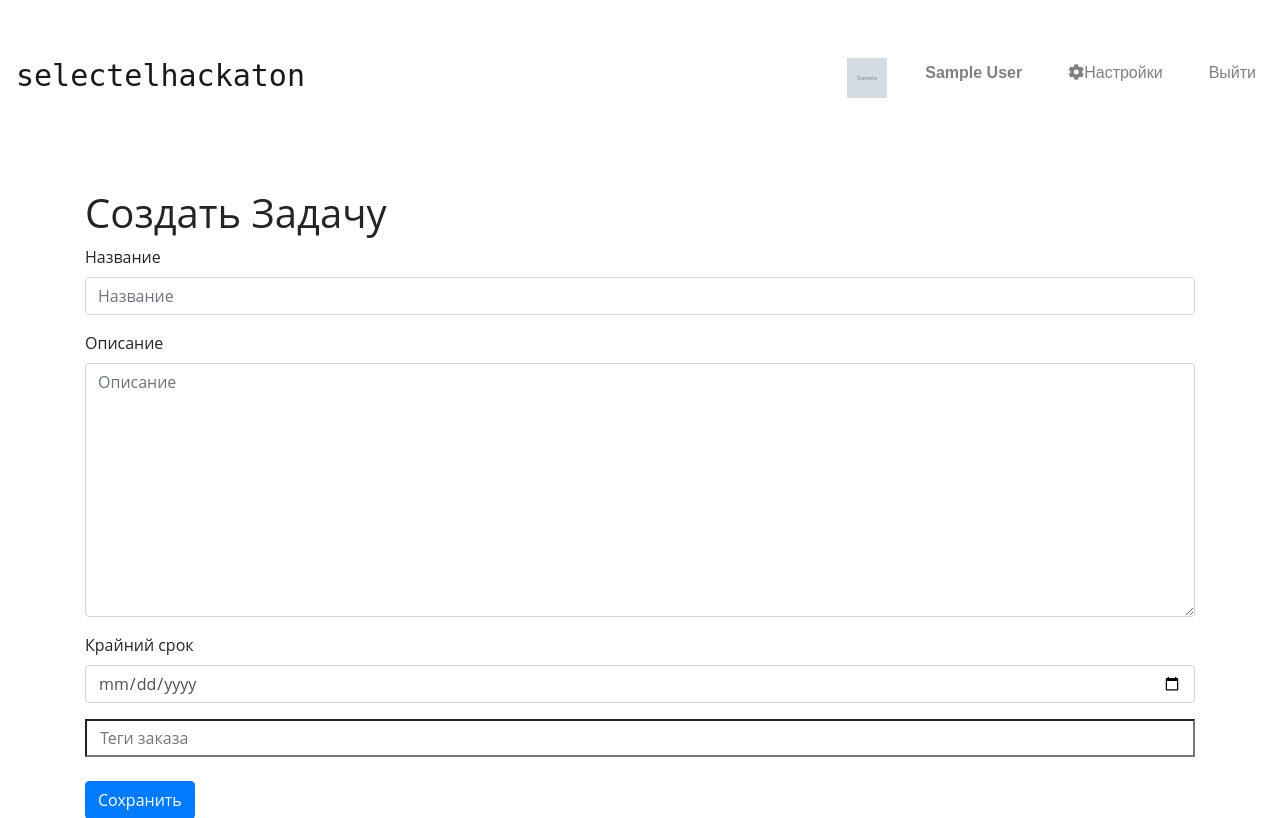
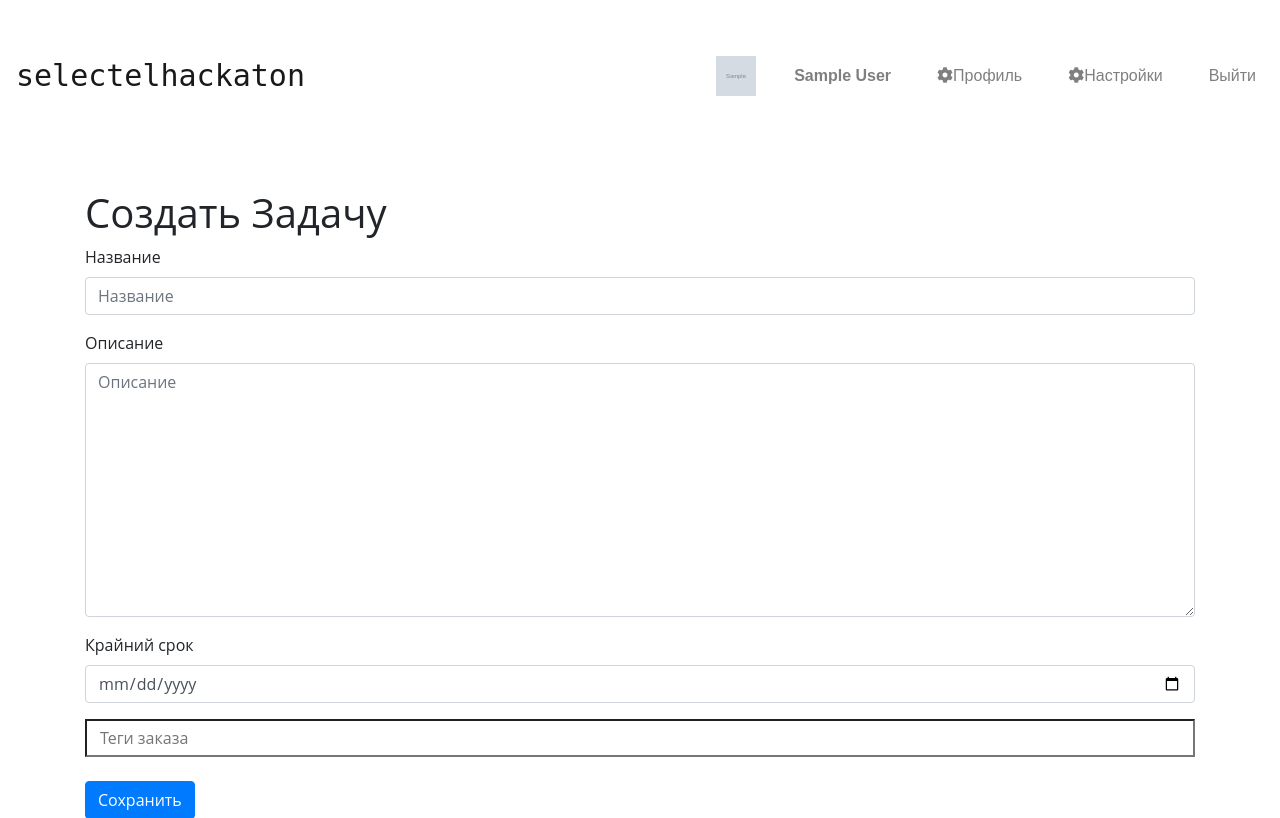
Before and after one commit to mar4elkin/SelectelHackaton, a Django app: page /core/task/add in a window 1280 px wide. Shown: the top 818 px of the page. Run offline with Django 3.2, Linux system fonts and the light colour scheme; a user stored in the database is signed in; tables that the repository leaves empty hold one stand-in row (values such as "Sample post"); grey boxes marked "Sample" are stand-in pictures; some libraries are stand-ins or nearby versions.

Commit message:
fix(templates): редирект на дом. страницу

```diff
--- a/selectelhackaton/templates/bases/bootstrap-navbar-auth.html
+++ b/selectelhackaton/templates/bases/bootstrap-navbar-auth.html
@@ -1,6 +1,6 @@
 {% load i18n %}
 <nav class="navbar navbar-expand-md navbar-light indexNavbar">
-    <a class="navbar-brand indexBrand" href="#">selectelhackaton</a>
+    <a class="navbar-brand indexBrand" href="{% url 'landing_index' %}">selectelhackaton</a>
 
     <button class="navbar-toggler" type="button" data-toggle="collapse" data-target="#navbarSupportedContent" aria-controls="navbarSupportedContent" aria-expanded="false" aria-label="Toggle navigation">
       <span class="navbar-toggler-icon"></span>
@@ -9,11 +9,15 @@
       <ul class="navbar-nav ml-auto">
 
       <li class="nav-item indexNav__element">
-             {% if user.profile.avatar_url %}<img alt="" src="{{user.profile.avatar_url}}" style="float:left;width: 40px; height: 40px;margin-top:5px;" class="userLogo"> {% endif %}
+             {% if user.profile.avatar_url %}<img alt="" src="{{user.profile.avatar_url}}" style="float:left;width: 40px; height: 40px;margin-top:0px;" class="userLogo"> {% endif %}
         </li>
 
         <li class="nav-item indexNav__element">
              <a class="nav-link" onclick="return false"><strong> {{ user.display_name }}</strong></a>
+        </li>
+
+        <li class="nav-item indexNav__element">
+            <a class="nav-link" href="{% url 'user_home' %}"><i class="fa fa-cog"></i>Профиль</a>
         </li>
 
         <li class="nav-item indexNav__element">
```
